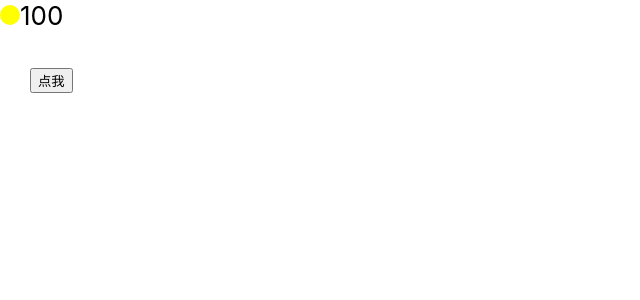
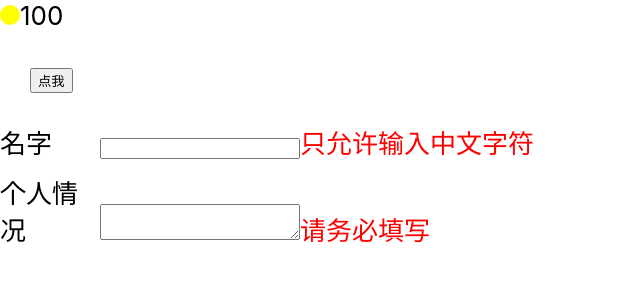
Before and after one commit to HowAboutRyze/react-tollery, a React app: page / in a window 1280 px wide. Shown: the top 300 px of the page, without its empty margins (0-640 px from the left). Built offline with nearby package versions, Linux system fonts and the light colour scheme.

Commit message:
feat:插槽demo

```diff
--- a/src/App.js
+++ b/src/App.js
@@ -1,5 +1,8 @@
 import React from 'react';
 import './App.css';
+
+import ChineseName from './components/ChineseName';
+import TextareaInput from './components/TextareaInput';
 
 class App extends React.Component {
 
@@ -42,6 +45,8 @@ class App extends React.Component {
             }
           </div>
         </main>
+        <ChineseName />
+        <TextareaInput />
       </div>
     );
   }
--- /dev/null
+++ b/src/components/BaseInput.js
@@ -0,0 +1,40 @@
+import React from 'react';
+
+// 基础组件
+class BaseInput extends React.Component {
+    render() {
+        let left = {display: 'inline-block', width: '100px'}
+        let right = {display: 'inline-block', width: '200px', boxSizing: 'border-box'}
+        let DOM
+        let changeFn
+        if (this.props.onChange) {
+            changeFn = e => {
+                this.props.onChange(e)
+            }
+        } else {
+            changeFn = () => {
+            }
+        }
+        // 首先，根据类型选择需要的输入框
+        if (this.props.type === 'input' | !this.props.type) {
+            DOM = <span>
+                <span style={left}>{this.props.label}</span>
+                <input style={right} type="text"
+                       onChange={changeFn}
+                       value={this.props.value}/>
+            </span>
+        } else if (this.props.type === 'textarea') {
+            DOM = <span>
+                <span style={left}>{this.props.label}</span>
+                <textarea style={right} type="text" onChange={changeFn}
+                          value={this.props.value}/>
+            </span>
+        }
+        return <div style={{height: '50px'}}>
+            {DOM}
+            {/* 其次，允许将额外补充内容添加到这里，实用this.props.children作为slot插槽 */}
+            {this.props.children}
+        </div>
+    }
+}
+export default BaseInput;
--- /dev/null
+++ b/src/components/ChineseName.js
@@ -0,0 +1,33 @@
+import React from 'react';
+import BaseInput from './BaseInput';
+
+class ChineseName extends React.Component {
+    constructor(props) {
+        super(props)
+        this.state = {
+            value: ''
+        }
+        this.verification = this.verification.bind(this)
+    }
+
+    verification(e) {
+        let v = e.target.value
+        // 必须是中文字符
+        if (/[\u4e00-\u9fa5]/.test(v)) {
+            this.setState({
+                value: v
+            })
+        }
+    }
+
+    render() {
+        return <BaseInput label={'名字'}
+                          type={'input'}
+                          value={this.state.value}
+                          onChange={this.verification}>
+            <span style={{color: 'red'}}>只允许输入中文字符</span>
+        </BaseInput>
+    }
+}
+
+export default ChineseName;
--- /dev/null
+++ b/src/components/TextareaInput.js
@@ -0,0 +1,12 @@
+import React from 'react';
+import BaseInput from './BaseInput';
+
+class TextareaInput extends React.Component {
+    render() {
+        return <BaseInput label={'个人情况'} type={'textarea'}>
+            <span style={{color: 'red'}}>请务必填写</span>
+        </BaseInput>
+    }
+}
+
+export default TextareaInput;
```
